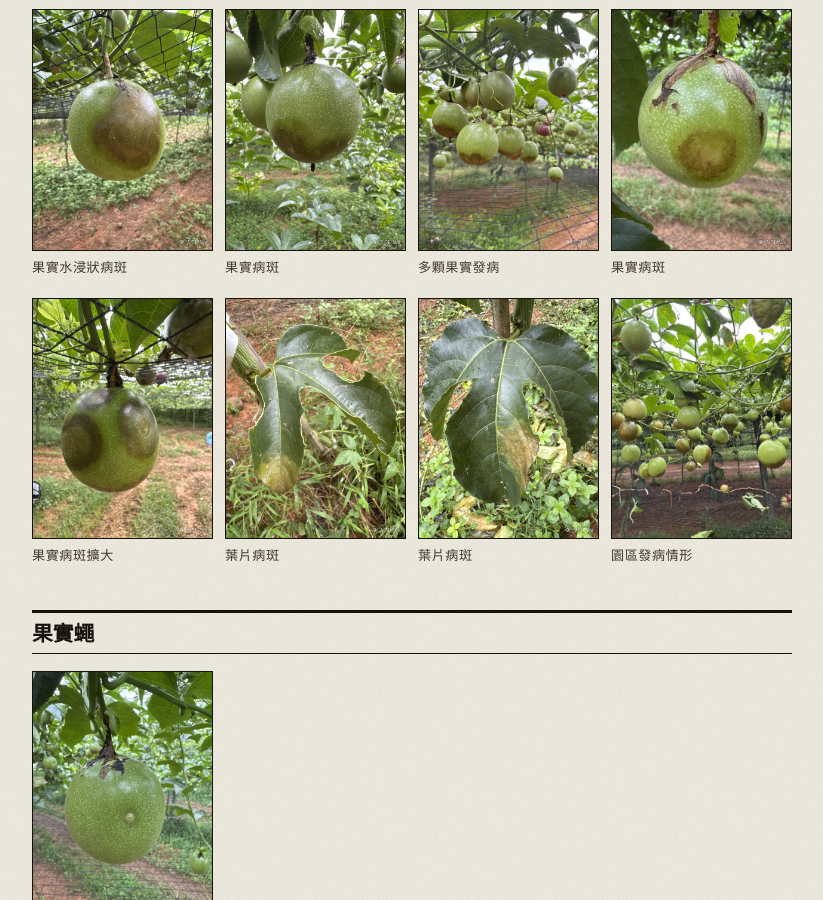
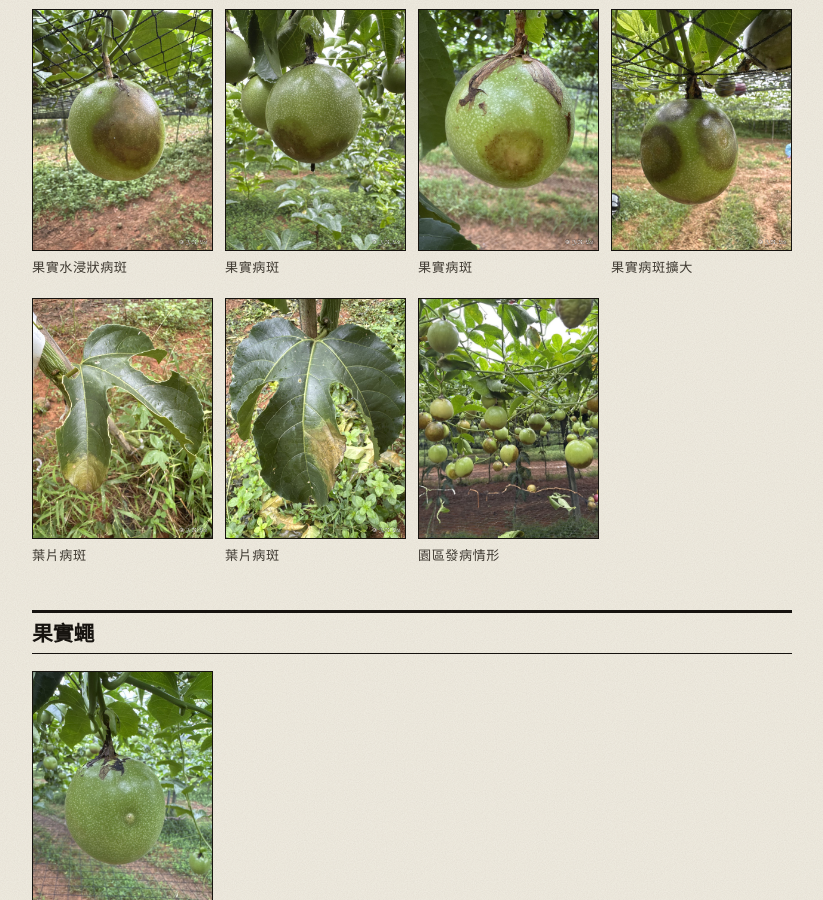
Before and after one commit to laijianren/laijianren.github.io, a Jekyll site: the page built from _cases/2026-09-01-puli-passion-fruit-diseases.md, in a window 1280 px wide and 900 px high, scrolled down 1262 px. Shown: the whole window, without its empty margins (228-1051 px from the left). Built offline with Jekyll 4.4.1, drawn with Linux system fonts in a browser that asks for light colours; some web fonts are replaced.

Commit message:
埔里百香果：移除多顆果實發病照片
Co-Authored-By: Claude Opus 5.5 (1M context) <noreply@anthropic.com>
Claude-Session: https://claude.ai/code/session_01XJGjkT6ynprrpQ61onDbZk

```diff
--- a/_cases/2026-09-01-puli-passion-fruit-diseases.md
+++ b/_cases/2026-09-01-puli-passion-fruit-diseases.md
@@ -15,7 +15,6 @@ cover_caption: 疫病果實病斑
 <div class="photo-grid">
 <figure class="photo"><img src="/assets/cases/2026-09-01-puli-passion-fruit/02.jpg" alt="果實水浸狀褐色病斑"><figcaption>果實水浸狀病斑</figcaption></figure>
 <figure class="photo"><img src="/assets/cases/2026-09-01-puli-passion-fruit/03.jpg" alt="果實下方褐色病斑"><figcaption>果實病斑</figcaption></figure>
-<figure class="photo"><img src="/assets/cases/2026-09-01-puli-passion-fruit/04.jpg" alt="棚架上多顆果實出現病斑"><figcaption>多顆果實發病</figcaption></figure>
 <figure class="photo"><img src="/assets/cases/2026-09-01-puli-passion-fruit/05.jpg" alt="果實圓形褐色病斑"><figcaption>果實病斑</figcaption></figure>
 <figure class="photo"><img src="/assets/cases/2026-09-01-puli-passion-fruit/10.jpg" alt="果實上多個大型褐色病斑"><figcaption>果實病斑擴大</figcaption></figure>
 <figure class="photo"><img src="/assets/cases/2026-09-01-puli-passion-fruit/07.jpg" alt="葉片褐色病斑"><figcaption>葉片病斑</figcaption></figure>
```
Also changed, not shown: assets/cases/2026-09-01-puli-passion-fruit/04.jpg (deleted).
